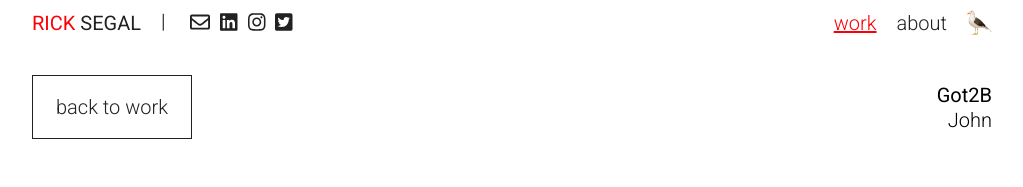
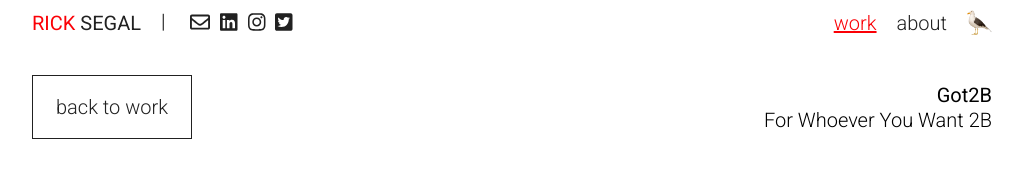
Before and after one commit to johnnycopes/rick-portfolio, a Gatsby site: page /work/john-test in a window 1280 px wide. Shown: the top 187 px of the page, without its empty margins (128-1151 px from the left). Built offline with nearby package versions, Linux system fonts and the light colour scheme; Gatsby itself is replaced by a stand-in of ours; grey boxes are pictures that could not be loaded.

Commit message:
Update Work “john-test”

```diff
--- a/src/pages/work/john-test.md
+++ b/src/pages/work/john-test.md
@@ -1,6 +1,6 @@
 ---
 templateKey: project
-title: John
+title: For Whoever You Want 2B
 headline: Got2B
 isActive: true
 order: 150
```
